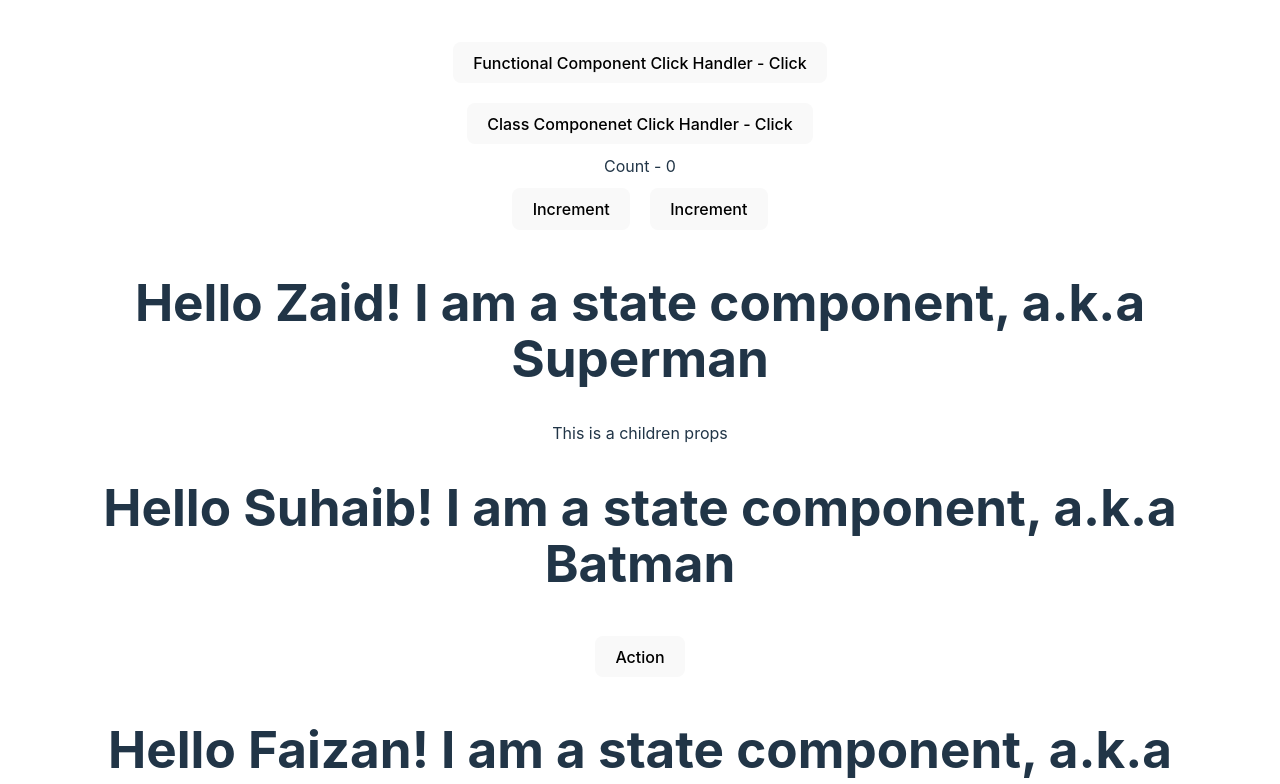
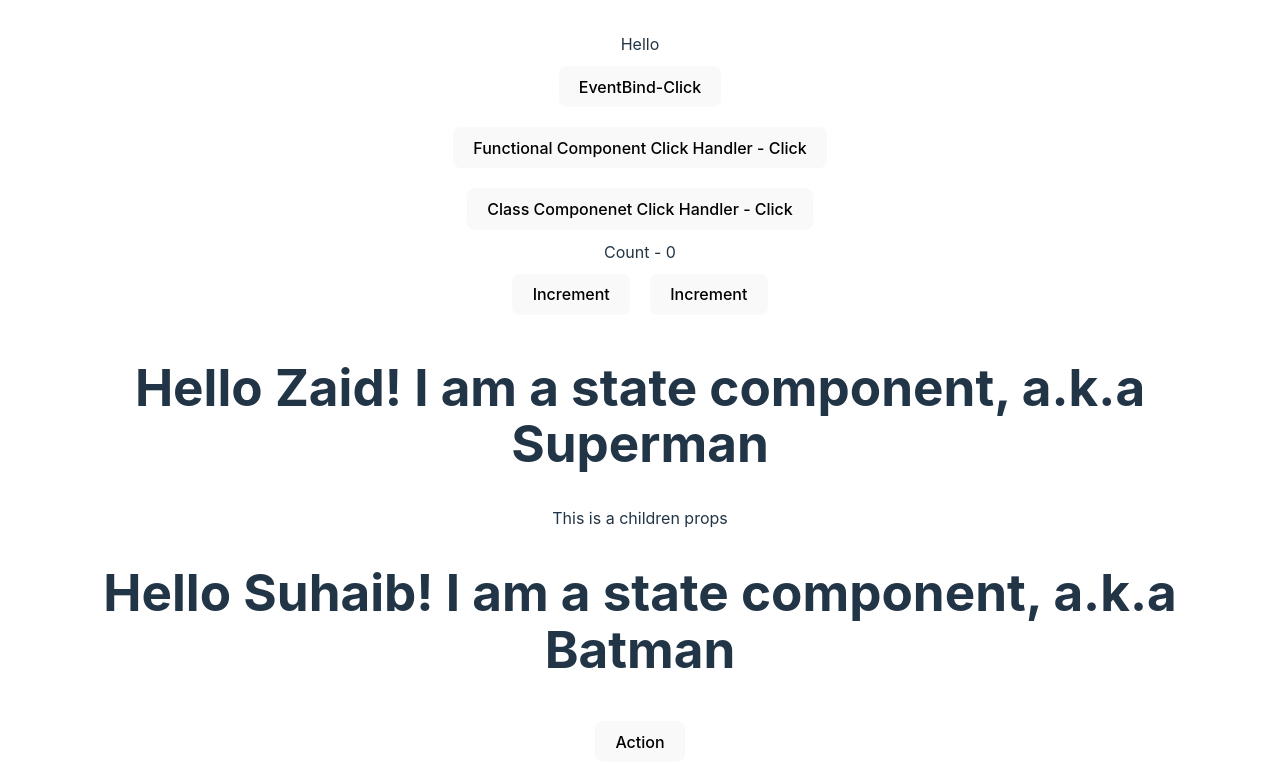
Before and after one commit to zaidfayaz/React, a React (Vite) app in the folder react_practice/: page / in a window 1280 px wide. Shown: the top 784 px of the page. Built offline with nearby package versions, Linux system fonts and the light colour scheme.

Commit message:
new file

```diff
--- a/react_practice/src/App.jsx
+++ b/react_practice/src/App.jsx
@@ -9,14 +9,17 @@ import Message from './components/States'
 import Counter from './components/Counter'
 import FunctionClick from './components/Function_Click'
 import ClassClick from './components/Class_Click'
+import EventBind from './components/Event_Bind'
 
 function App() {
   return (
     <>
       <div className='App'>
+      {/*Binding Event Handlers*/}
+      <EventBind></EventBind>
       {/*Event Handlers*/}
       <FunctionClick></FunctionClick>
-       <ClassClick></ClassClick>
+     <ClassClick></ClassClick>
       <Counter></Counter>
       {/*props for functional component*/}
         <Greet name ="Zaid" heroName = "Superman"><p>This is a children props</p></Greet>
--- /dev/null
+++ b/react_practice/src/components/Event_Bind.jsx
@@ -0,0 +1,35 @@
+import React, { Component } from 'react'
+
+class EventBind extends Component {
+    constructor(props) {
+        super(props)
+
+        this.state = {
+            message: "Hello"
+        }
+        this.clickHandler = this.clickHandler.bind(this)
+    }
+    clickHandler() {
+        this.setState({
+            message: "Goodbye!"
+        })
+    }
+
+    render() {
+        return (
+            <div>
+                <div>{this.state.message}</div>
+                {/*ist approach of event binding*/}
+              {/*  <button onClick={this.clickHandler.bind(this)}> EventBind-Click</button> */}
+
+                {/*2nd approach of event binding is use of arrow functions*/}
+                {/*<button onClick={()=> this.clickHandler()}> EventBind-Click</button>*/}
+
+                {/*2nd approach of event binding is use of bind in constructor*/}
+                <button onClick={this.clickHandler}> EventBind-Click</button>
+            </div>
+        )
+    }
+}
+
+export default EventBind
--- a/react_practice/src/components/Function_Click.jsx
+++ b/react_practice/src/components/Function_Click.jsx
@@ -11,4 +11,4 @@ function FunctionClick() {
     )
 }
 
-export default FunctionClick
+ export default FunctionClick
```
Also changed, not shown: 1 other file (tests, documents, lock files or other folders).
